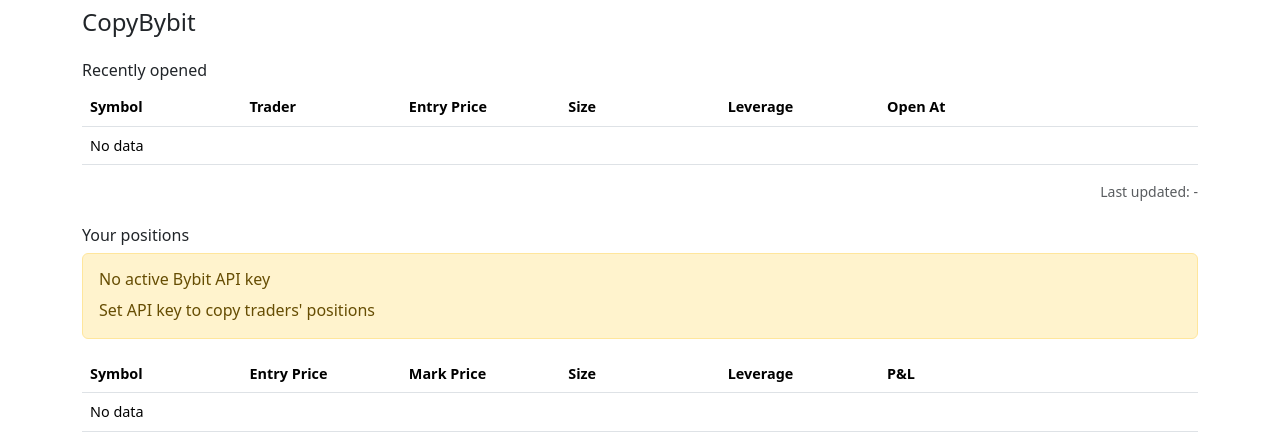
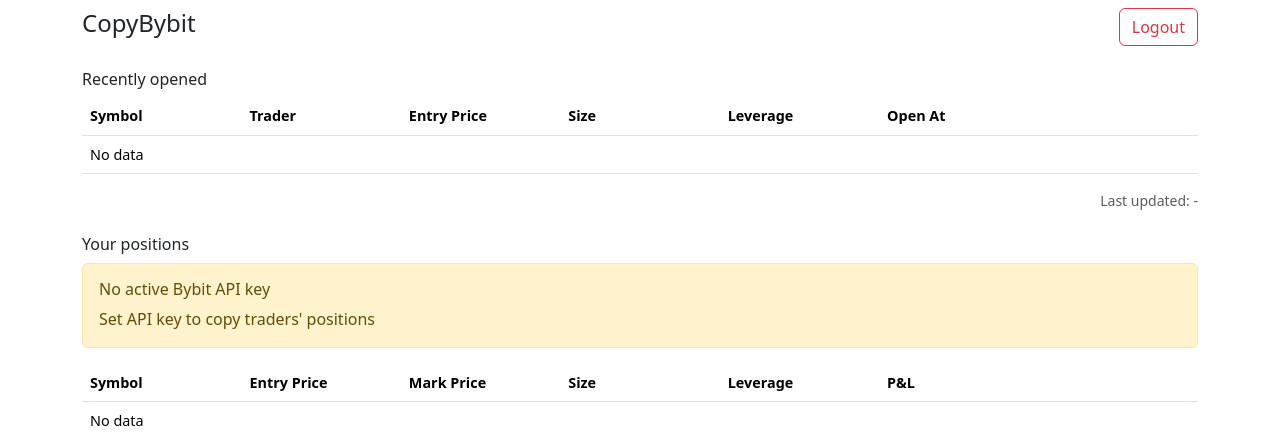
Before and after one commit to solid0x/copybybit, a Django app: template backend/dashboard/templates/dashboard/dashboard.html in a window 1280 px wide. Shown: the top 440 px of the page. Run offline with Django 4.2, Linux system fonts and the light colour scheme; the template is opened without the code that fills it, so the values that code supplies are empty.

Commit message:
Add logout, login_required for views

```diff
--- a/backend/backend/settings.py
+++ b/backend/backend/settings.py
@@ -124,3 +124,5 @@ STATIC_URL = 'static/'
 # https://docs.djangoproject.com/en/4.2/ref/settings/#default-auto-field
 
 DEFAULT_AUTO_FIELD = 'django.db.models.BigAutoField'
+
+LOGIN_URL = '/login'
--- a/backend/bybit/views.py
+++ b/backend/bybit/views.py
@@ -1,17 +1,16 @@
 from django.http import JsonResponse
 from django.shortcuts import render
+from django.contrib.auth.decorators import login_required
 from dataclasses import asdict
 
 from .services import FollowService
 from .utils import dummy_pos
 
 
+@login_required
 def recent_positions(request):
-    if request.user.is_authenticated:
-        follow_service = FollowService()
-        # follow_service.check_positions()
-        # recent_positions = follow_service.get_recent_positions()
-        positions = [dummy_pos('BTCUSDT', 'Buy'), dummy_pos('ETHUSDT', 'Sell')]
-        return JsonResponse([asdict(pos) for pos in positions], safe=False)
-    else:
-        return render(request, 'dashboard/auth.html')
+    follow_service = FollowService()
+    # follow_service.check_positions()
+    # recent_positions = follow_service.get_recent_positions()
+    positions = [dummy_pos('BTCUSDT', 'Buy'), dummy_pos('ETHUSDT', 'Sell')]
+    return JsonResponse([asdict(pos) for pos in positions], safe=False)
--- a/backend/dashboard/static/script.js
+++ b/backend/dashboard/static/script.js
@@ -49,6 +49,9 @@ function fetchAndUpdateRecentPositions() {
 }
 
 function fetchAndUpdateUserPositions() {
+    if (apiKey === "")
+        return;
+
     const spinner = document.getElementById("user-pos-spinner");
     spinner.classList.remove("d-none");
 
@@ -221,9 +224,9 @@ function updateApiKey(newApiKey, newApiSecret) {
     apiSecret = newApiSecret;
 }
 
+fetchAndUpdateUserProfile();
 fetchAndUpdateUserPositions();
 fetchAndUpdateRecentPositions();
-fetchAndUpdateUserProfile();
 
 setInterval(fetchAndUpdateRecentPositions, 120000);
 setInterval(fetchAndUpdateUserPositions, 60000);
--- a/backend/dashboard/templates/dashboard/dashboard.html
+++ b/backend/dashboard/templates/dashboard/dashboard.html
@@ -10,7 +10,15 @@
   </head>
   <body>
     <div class="container mt-2">
-      <h4 class="display">CopyBybit</h4>
+      <div class="row">
+        <div class="col d-flex align-items-center">
+          <h4 class="">CopyBybit</h4>
+        </div>
+        <div class="col d-flex align-items-center justify-content-end">
+          <p class="mb-0 me-3 text-muted">{{ user.username }}</p>
+          <a href="/api/logout" class="btn btn-outline-danger">Logout</a>
+        </div>
+      </div>
       <h6 class="mt-4">Recently opened</h6>
       <table class="table" id="recent-positions">
         <thead>
@@ -53,7 +61,7 @@
           </tr>
         </tbody>
       </table>
-      <p class="text-end text-muted small"><span id="user-pos-spinner" class="spinner-border spinner-border-sm" role="status"></span><span id="user-pos-last-updated"> Last updated: -</span></p>
+      <p class="text-end text-muted small"><span id="user-pos-spinner" class="spinner-border spinner-border-sm d-none" role="status"></span><span id="user-pos-last-updated"> Last updated: -</span></p>
       <h6 class="mt-4">API Key</h6>
       <p id="apikey"></p><button id="add-apikey" type="button" class="btn btn-primary d-none" data-bs-toggle="modal" data-bs-target="#apikey-modal">Add</button><button id="edit-apikey" type="button" class="btn btn-primary d-none" data-bs-toggle="modal" data-bs-target="#apikey-modal">Edit</button>
       <div class="modal fade" id="apikey-modal" tabindex="-1" role="dialog" aria-labelledby="apikey-modal-label" aria-hidden="true">
--- a/backend/dashboard/urls.py
+++ b/backend/dashboard/urls.py
@@ -4,6 +4,9 @@ from . import views
 
 urlpatterns = [
     path('', views.index, name='index'),
+    path('login', views.signin, name='login'),
+    path('dashboard', views.dashboard, name='dashboard'),
+    path('api/logout', views.user_logout),
     path('api/login', views.user_login),
     path('api/register', views.user_register),
     path('api/user/profile', views.user_profile)
--- a/backend/dashboard/views.py
+++ b/backend/dashboard/views.py
@@ -1,18 +1,23 @@
 from django.shortcuts import render, redirect
-from django.contrib.auth import authenticate, login
+from django.contrib.auth import authenticate, login, logout
 from django.contrib.auth.forms import UserCreationForm
 from django.http import JsonResponse
-from bybit.utils import dummy_pos
 from .models import UserProfile
 
 
 def index(request):
     if request.user.is_authenticated:
-        profile = UserProfile.objects.get(user=request.user)
-        context = {'user_profile': profile}
-        return render(request, 'dashboard/dashboard.html', context)
+        return redirect('dashboard')
     else:
-        return render(request, 'dashboard/auth.html')
+        return redirect('login')
+
+
+def signin(request):
+    return render(request, 'dashboard/auth.html')
+
+
+def dashboard(request):
+    return render(request, 'dashboard/dashboard.html')
 
 
 def user_login(request):
@@ -24,11 +29,17 @@ def user_login(request):
     return redirect('index')
 
 
+def user_logout(request):
+    logout(request)
+    return redirect('index')
+
+
 def user_register(request):
     form = UserCreationForm(request.POST)
     print(form)
     if form.is_valid():
         user = form.save()
+        UserProfile.objects.create(user=user, api_key='', api_secret='')
         login(request, user)
     return redirect('index')
 
--- a/backend/trade/views.py
+++ b/backend/trade/views.py
@@ -1,4 +1,5 @@
 from django.shortcuts import render
+from django.contrib.auth.decorators import login_required
 from django.http import JsonResponse
 from dashboard.models import UserProfile
 from .services import TradeService
@@ -6,41 +7,35 @@ from bybit.utils import *
 from dataclasses import asdict
 
 
+@login_required
 def place_order(request):
-    if request.user.is_authenticated:
-        profile = UserProfile.objects.get(user=request.user)
-        trade_service = TradeService(profile.api_key, profile.api_secret)
+    profile = UserProfile.objects.get(user=request.user)
+    trade_service = TradeService(profile.api_key, profile.api_secret)
 
-        symbol = request.POST['symbol']
-        side = request.POST['side']
-        cost = Decimal(request.POST['cost'])
-        leverage = Decimal(request.POST['leverage'])
-        position = dummy_pos(symbol, side, leverage=leverage)
+    symbol = request.POST['symbol']
+    side = request.POST['side']
+    cost = Decimal(request.POST['cost'])
+    leverage = Decimal(request.POST['leverage'])
+    position = dummy_pos(symbol, side, leverage=leverage)
 
-        trade_service.open_position(position, cost)
-        return JsonResponse({'status': 'success'})
-    else:
-        return render(request, 'dashboard/auth.html')
+    trade_service.open_position(position, cost)
+    return JsonResponse({'status': 'success'})
 
 
+@login_required
 def open_positions(request):
-    if request.user.is_authenticated:
-        profile = UserProfile.objects.get(user=request.user)
-        trade_service = TradeService(profile.api_key, profile.api_secret)
-        positions_info = trade_service.get_open_positions()
-        return JsonResponse([asdict(pos) for pos in positions_info], safe=False)
-    else:
-        return render(request, 'dashboard/auth.html')
+    profile = UserProfile.objects.get(user=request.user)
+    trade_service = TradeService(profile.api_key, profile.api_secret)
+    positions_info = trade_service.get_open_positions()
+    return JsonResponse([asdict(pos) for pos in positions_info], safe=False)
 
 
+@login_required
 def close_position(request):
-    if request.user.is_authenticated:
-        profile = UserProfile.objects.get(user=request.user)
-        trade_service = TradeService(profile.api_key, profile.api_secret)
-        symbol = request.GET.get('symbol')
-        side = request.GET.get('side')
-        position = dummy_pos(symbol, side)
-        trade_service.close_position(position)
-        return JsonResponse({'status': 'success'})
-    else:
-        return render(request, 'dashboard/auth.html')
+    profile = UserProfile.objects.get(user=request.user)
+    trade_service = TradeService(profile.api_key, profile.api_secret)
+    symbol = request.GET.get('symbol')
+    side = request.GET.get('side')
+    position = dummy_pos(symbol, side)
+    trade_service.close_position(position)
+    return JsonResponse({'status': 'success'})
```
Also changed, not shown: backend/trade/models.py (deleted, +0 -8 lines).
